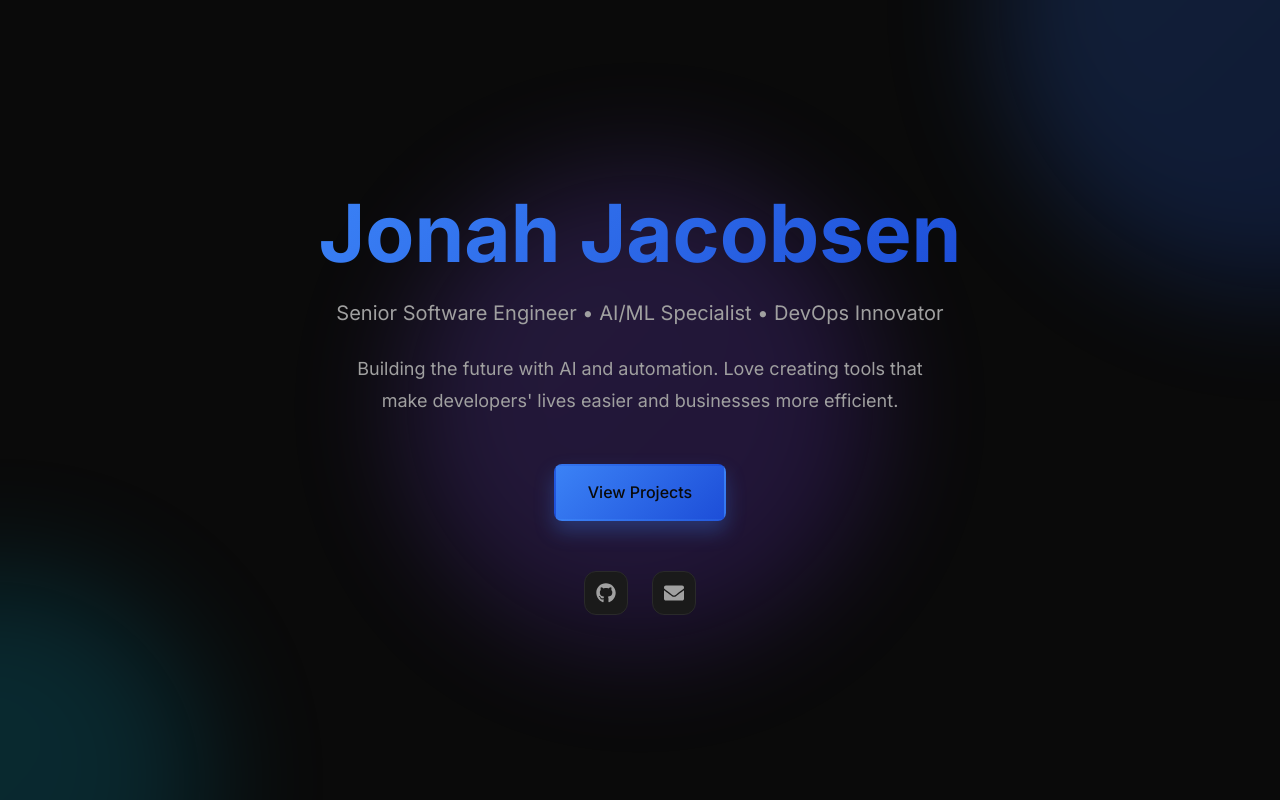
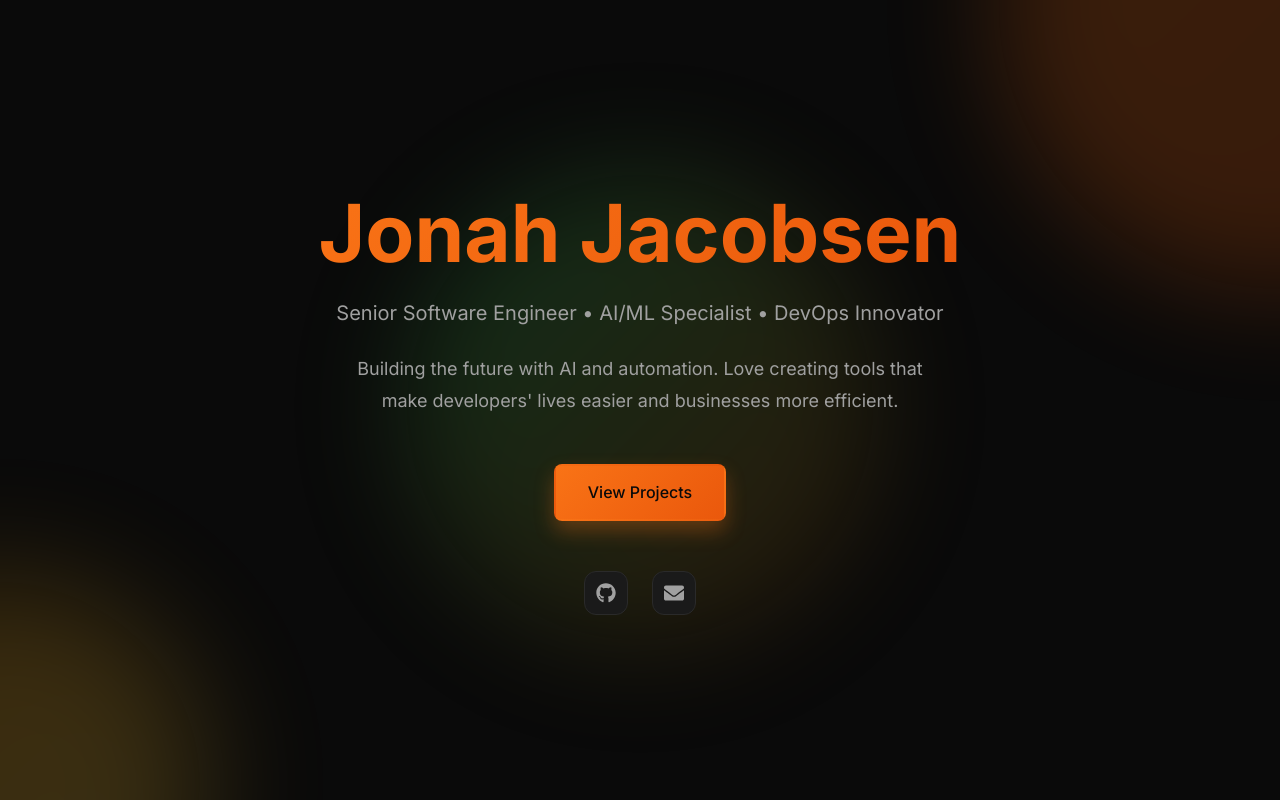
Before and after one commit to jjjacobsen/website, a React (Vite) app: page / in a window 1280 px wide. In both pictures the pointer is over the link "View Projects". Shown: the top 800 px of the page. Built offline with nearby package versions, Linux system fonts and the light colour scheme.

Commit message:
Fall color palette

```diff
--- a/src/App.css
+++ b/src/App.css
@@ -43,7 +43,7 @@
 .gradient-orb-2 {
   width: 400px;
   height: 400px;
-  background: linear-gradient(135deg, #06b6d4 0%, #0891b2 100%);
+  background: linear-gradient(135deg, #f59e0b 0%, #fcd34d 100%);
   bottom: -200px;
   left: -200px;
   animation-delay: 5s;
@@ -52,7 +52,7 @@
 .gradient-orb-3 {
   width: 500px;
   height: 500px;
-  background: linear-gradient(135deg, #8b5cf6 0%, #7c3aed 100%);
+  background: linear-gradient(135deg, #22c55e 0%, #b45309 100%);
   top: 50%;
   left: 50%;
   animation: float-centered 20s infinite ease-in-out;
--- a/src/components/Hero.css
+++ b/src/components/Hero.css
@@ -73,7 +73,7 @@
 
 .btn-primary:hover {
   transform: translateY(-2px);
-  box-shadow: 0 10px 20px rgba(59, 130, 246, 0.3);
+  box-shadow: 0 10px 20px rgba(249, 115, 22, 0.3);
 }
 
 .btn-secondary {
--- a/src/components/Projects.css
+++ b/src/components/Projects.css
@@ -51,9 +51,9 @@
 .project-card:hover {
   border-color: var(--accent-primary);
   box-shadow:
-    0 20px 25px -5px rgba(59, 130, 246, 0.1),
-    0 10px 10px -5px rgba(59, 130, 246, 0.04),
-    0 0 0 1px rgba(59, 130, 246, 0.05);
+    0 20px 25px -5px rgba(249, 115, 22, 0.1),
+    0 10px 10px -5px rgba(249, 115, 22, 0.04),
+    0 0 0 1px rgba(249, 115, 22, 0.05);
   transform: translateY(-8px) scale(1.02);
 }
 
@@ -97,9 +97,9 @@
 .project-links a:hover {
   color: var(--accent-primary);
   transform: translateY(-3px) scale(1.1);
-  box-shadow: 0 4px 12px rgba(59, 130, 246, 0.2);
+  box-shadow: 0 4px 12px rgba(249, 115, 22, 0.2);
   border-color: var(--accent-primary);
-  background: rgba(59, 130, 246, 0.05);
+  background: rgba(249, 115, 22, 0.05);
 }
 
 .project-description {
@@ -139,7 +139,7 @@
   background: linear-gradient(
     90deg,
     transparent,
-    rgba(59, 130, 246, 0.1),
+    rgba(249, 115, 22, 0.1),
     transparent
   );
   transition: left 0.5s ease;
@@ -148,7 +148,7 @@
 .project-card:hover .tech-tag {
   border-color: var(--accent-primary);
   color: var(--accent-primary);
-  background: rgba(59, 130, 246, 0.05);
+  background: rgba(249, 115, 22, 0.05);
   transform: translateY(-2px);
 }
 
--- a/src/index.css
+++ b/src/index.css
@@ -11,10 +11,10 @@
   --text-primary: #ffffff;
   --text-secondary: #a0a0a0;
   --text-tertiary: #707070;
-  --accent-primary: #3b82f6;
-  --accent-secondary: #1d4ed8;
+  --accent-primary: #f97316;
+  --accent-secondary: #ea580c;
   --border-color: #2a2a2a;
-  --gradient-1: linear-gradient(135deg, #3b82f6 0%, #1d4ed8 100%);
+  --gradient-1: linear-gradient(135deg, #f97316 0%, #ea580c 100%);
   --gradient-2: linear-gradient(135deg, #1a1a1a 0%, #2a2a2a 100%);
 }
 
```
